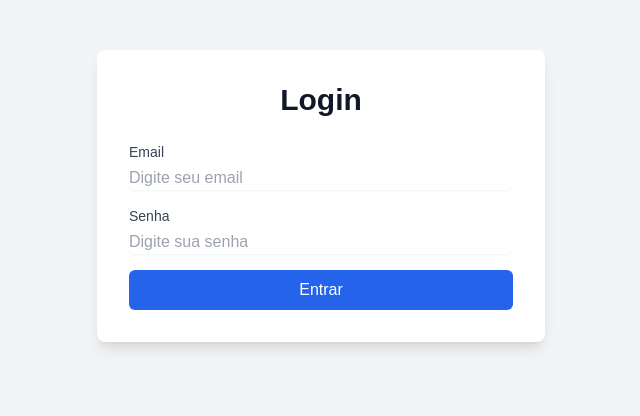
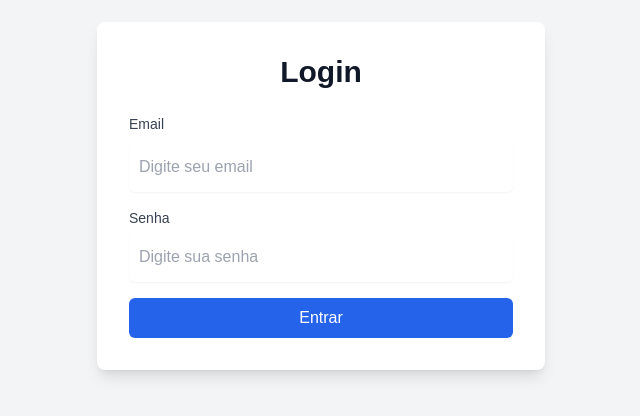
Before and after one commit to thaydeveloper/react19, a Next.js app: page /login in a window 1280 px wide. Shown: the part 204-620 px from the top of the page, without its empty margins (319-959 px from the left). Built offline with nearby package versions, Linux system fonts and the light colour scheme.

Commit message:
feature login, implementacao das interfaces e das contantes

```diff
--- /dev/null
+++ b/src/app/login/actions.ts
@@ -0,0 +1,27 @@
+"use server";
+
+import { LoginState } from "@/interfaces/login.interfaces";
+
+export async function loginAction(
+  prevState: LoginState,
+  formData: FormData
+): Promise<LoginState> {
+  try {
+    const email = formData.get("email");
+    const password = formData.get("password");
+    console.log(email, password);
+
+    // Implemente sua lógica de autenticação aqui
+    // const result = await authenticate(email, password)
+
+    return {
+      success: true,
+      message: "Login realizado com sucesso",
+    };
+  } catch (error) {
+    return {
+      success: false,
+      message: "Erro ao realizar login",
+    };
+  }
+}
--- a/src/app/login/container.tsx
+++ b/src/app/login/container.tsx
@@ -1,28 +1,29 @@
 "use client";
 
-import React, { useState } from "react";
+import { useOptimistic } from "react";
+import { useFormState } from "react-dom";
 import { LoginPresentation } from "./presentation";
+import { loginAction } from "./actions";
+import { initialState } from "@/constants/login.constants";
 
-const LoginContainer: React.FC = () => {
-  const [email, setEmail] = useState("");
-  const [password, setPassword] = useState("");
+export function LoginContainer() {
+  const [state, formAction] = useFormState(loginAction, initialState);
+  const [optimisticState, addOptimistic] = useOptimistic(
+    { isSubmitting: false },
+    (state, newState) => ({ ...state, ...newState })
+  );
 
-  const handleSubmit = (event: React.FormEvent<HTMLFormElement>) => {
-    event.preventDefault();
-    // Aqui você pode inserir a lógica de autenticação com shadcn ou uma API de login.
-    console.log("Email:", email);
-    console.log("Senha:", password);
-  };
+  async function handleSubmit(formData: FormData) {
+    addOptimistic({ isSubmitting: true });
+    await formAction(formData);
+    addOptimistic({ isSubmitting: false });
+  }
 
   return (
     <LoginPresentation
-      email={email}
-      password={password}
-      onEmailChange={setEmail}
-      onPasswordChange={setPassword}
-      onSubmit={handleSubmit}
+      formAction={handleSubmit}
+      isSubmitting={optimisticState.isSubmitting}
+      error={!state.success ? state.message : null}
     />
   );
-};
-
-export default LoginContainer;
+}
--- a/src/app/login/page.ts
+++ /dev/null
@@ -1 +0,0 @@
-export { default } from "./container";
--- /dev/null
+++ b/src/app/login/page.tsx
@@ -0,0 +1,6 @@
+import { LoginContainer } from "./container";
+import React from "react";
+
+export default function LoginPage() {
+  return <LoginContainer />;
+}
--- a/src/app/login/presentation.tsx
+++ b/src/app/login/presentation.tsx
@@ -1,20 +1,18 @@
 import React from "react";
 import { LoginPresentationProps } from "./types";
 
-export const LoginPresentation: React.FC<LoginPresentationProps> = ({
-  email,
-  password,
-  onEmailChange,
-  onPasswordChange,
-  onSubmit,
-}) => {
+export const LoginPresentation: React.FC<{
+  formAction: (formData: FormData) => Promise<void>;
+  isSubmitting: boolean;
+  error?: string | null;
+}> = ({ formAction, isSubmitting, error }) => {
   return (
     <div className="flex min-h-screen items-center justify-center bg-gray-100 p-4">
       <div className="w-full max-w-md rounded-lg bg-white p-8 shadow-lg">
         <h2 className="mb-6 text-center text-3xl font-bold text-gray-900">
           Login
         </h2>
-        <form onSubmit={onSubmit} className="space-y-4">
+        <form action={formAction} className="space-y-4">
           <div>
             <label
               htmlFor="email"
@@ -25,10 +23,9 @@ export const LoginPresentation: React.FC<LoginPresentationProps> = ({
             <input
               type="email"
               id="email"
-              value={email}
-              onChange={(e) => onEmailChange(e.target.value)}
+              name="email"
               placeholder="Digite seu email"
-              className="mt-1 block w-full rounded-md border-gray-300 shadow-sm focus:border-blue-500 focus:ring-blue-500"
+              className="mt-2 block w-full h-[50px] p-[10px] rounded-md border-gray-300 shadow-sm focus:border-blue-500 focus:ring-blue-500"
               required
             />
           </div>
@@ -42,18 +39,19 @@ export const LoginPresentation: React.FC<LoginPresentationProps> = ({
             <input
               type="password"
               id="password"
-              value={password}
-              onChange={(e) => onPasswordChange(e.target.value)}
+              name="password"
               placeholder="Digite sua senha"
-              className="mt-1 block w-full rounded-md border-gray-300 shadow-sm focus:border-blue-500 focus:ring-blue-500"
+              className="mt-1 block w-full h-[50px] p-[10px] rounded-md border-gray-300 shadow-sm focus:border-blue-500 focus:ring-blue-500"
               required
             />
           </div>
+          {error && <div className="text-red-500 text-sm">{error}</div>}
           <button
             type="submit"
-            className="mt-4 w-full rounded-md bg-blue-600 py-2 px-4 text-white hover:bg-blue-700 focus:outline-none focus:ring-2 focus:ring-blue-500"
+            disabled={isSubmitting}
+            className="mt-4 w-full rounded-md bg-blue-600 py-2 px-4 text-white hover:bg-blue-700 focus:outline-none focus:ring-2 focus:ring-blue-500 disabled:bg-blue-300"
           >
-            Entrar
+            {isSubmitting ? "Entrando..." : "Entrar"}
           </button>
         </form>
       </div>
--- /dev/null
+++ b/src/constants/login.constants.ts
@@ -0,0 +1,6 @@
+import { LoginState } from "@/interfaces/login.interfaces";
+
+export const initialState: LoginState = {
+  message: null,
+  success: false,
+};
--- /dev/null
+++ b/src/interfaces/login.interfaces.ts
@@ -0,0 +1,4 @@
+export interface LoginState {
+  message: string | null;
+  success: boolean;
+}
```
